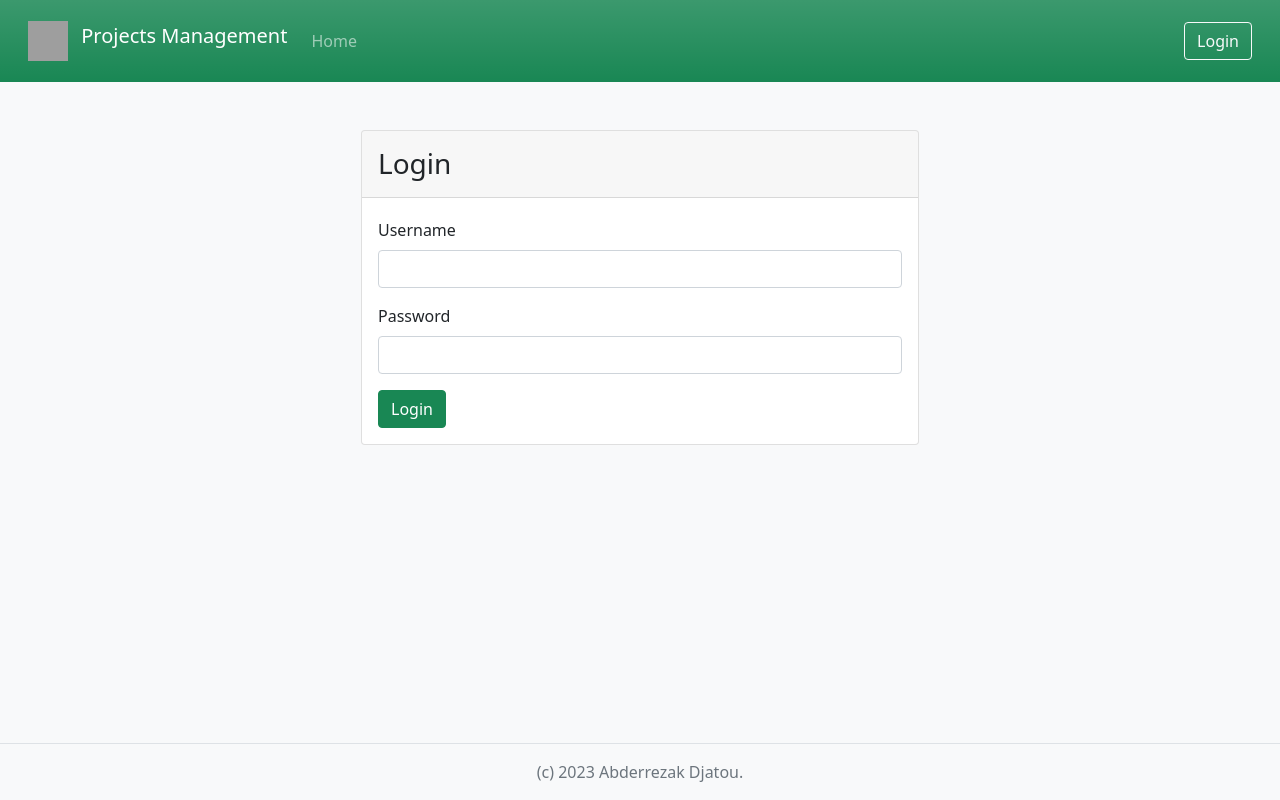
After one commit to Abderrezakdjt/django_pm, a Django app: page /accounts/login/ in a window 1280 px wide. The commit adds this page. Run offline with Django 5.2, Linux system fonts and the light colour scheme; grey boxes are pictures that could not be loaded.

Commit message:
Login & Logout

```diff
--- /dev/null
+++ b/accounts/forms.py
@@ -0,0 +1,19 @@
+from django.contrib.auth.forms import AuthenticationForm
+from django import forms
+
+attrs = {'class': 'form-control'}
+
+
+class UserLoginForm(AuthenticationForm):
+
+    def __init__(self, *args, **Kwargs):
+        super(UserLoginForm, self).__init__(*args, **Kwargs)
+
+    username = forms.CharField(
+        label='Username',
+        widget=forms.TextInput(attrs=attrs)
+    )
+    password = forms.CharField(
+        label='Password',
+        widget=forms.PasswordInput(attrs=attrs)
+    )
--- /dev/null
+++ b/accounts/templates/registration/login.html
@@ -0,0 +1,24 @@
+{% extends 'base.html' %}
+{% load i18n %}
+{% block content %}
+<br>
+<br>
+<div class="container">
+    <div class="row justify-content-md-center">
+        <div class="card col-md-6 px-0">
+            <div class="card-header">
+                <h3 class="mb-0 py-2">{% trans 'Login' %}</h3>
+            </div>
+            <div class="card-body">
+                <form method="post">
+                    {% csrf_token %}
+                    {% include 'common/form.html' with form=form %}
+                    <button class="btn btn-success btn-block">
+                        {% translate 'Login' %}
+                    </button>
+                </form>
+            </div>
+        </div>
+    </div>
+</div>
+{% endblock %}
--- /dev/null
+++ b/accounts/urls.py
@@ -0,0 +1,10 @@
+from django.contrib.auth.views import LoginView
+from django.urls import path, include
+from accounts.forms import UserLoginForm
+from django.contrib.auth.views import LogoutView
+
+urlpatterns = [
+    path('login/', LoginView.as_view(authentication_form=UserLoginForm), name='login'),
+    path('logout/', LogoutView.as_view(), name='logout'),
+    path('', include('django.contrib.auth.urls'))
+]
--- a/projects/templates/partials/header.html
+++ b/projects/templates/partials/header.html
@@ -18,6 +18,17 @@
           </li>
         </ul>
 
+        {% if user.is_authenticated %}
+        <ul class="navbar-nav mb-2 mb-lg-0 me-3">
+          <li class="nav-item dropdown">
+            <a class="nav-link dropdown-toggle" href="#" id="navbarDropdown" role="button" data-bs-toggle="dropdown" aria-expanded="false">{{ user.username }}</a>
+            <ul class="dropdown-menu" aria-labelledby="navbarDropdown">
+              <li><a class="dropdown-item" href="#">{% trans 'Profile' %}</a></li>
+              <li><hr class="dropdown-divider"></li>
+              <li> <form method="post" action="{% url 'logout' %}"> {% csrf_token %} <button type="submit" class="dropdown-item">{% trans 'Logout' %}</button> </form> </li>
+            </ul>
+          </li>
+        </ul>
         <form method="GET" action="{% url 'Project_list' %}" class="d-flex">
           <div class="input-group">
             <input type="text" name="q" class="form-control" placeholder="{% trans 'Search' %}" value="{{ request.GET.q }}">
@@ -26,6 +37,9 @@
             </button>
           </div>
         </form>
+        {% else %}
+        <a class="btn btn-outline-light" href="{% url 'login' %}"> {% trans 'Login' %}</a>
+        {% endif %}
       </div>
     </div>
   </nav>
--- a/projects_mangement/settings.py
+++ b/projects_mangement/settings.py
@@ -131,6 +131,10 @@ STATIC_URL = 'static/'
 
 DEFAULT_AUTO_FIELD = 'django.db.models.BigAutoField'
 
+
+LOGIN_REDIRECT_URL = '/'
+LOGOUT_REDIRECT_URL = '/accounts/login'
+
 INTERNAL_IPS = [
     # ...
     "127.0.0.1"
--- a/projects_mangement/urls.py
+++ b/projects_mangement/urls.py
@@ -21,5 +21,6 @@ import  debug_toolbar
 urlpatterns = [
     path('__debug__/', include(debug_toolbar.urls)),
     path('', include('projects.urls')),
+    path('accounts/', include('accounts.urls')),
     path('admin/', admin.site.urls),
 ]
```
Also changed, not shown: projects/views.py (+8 -7 lines).
